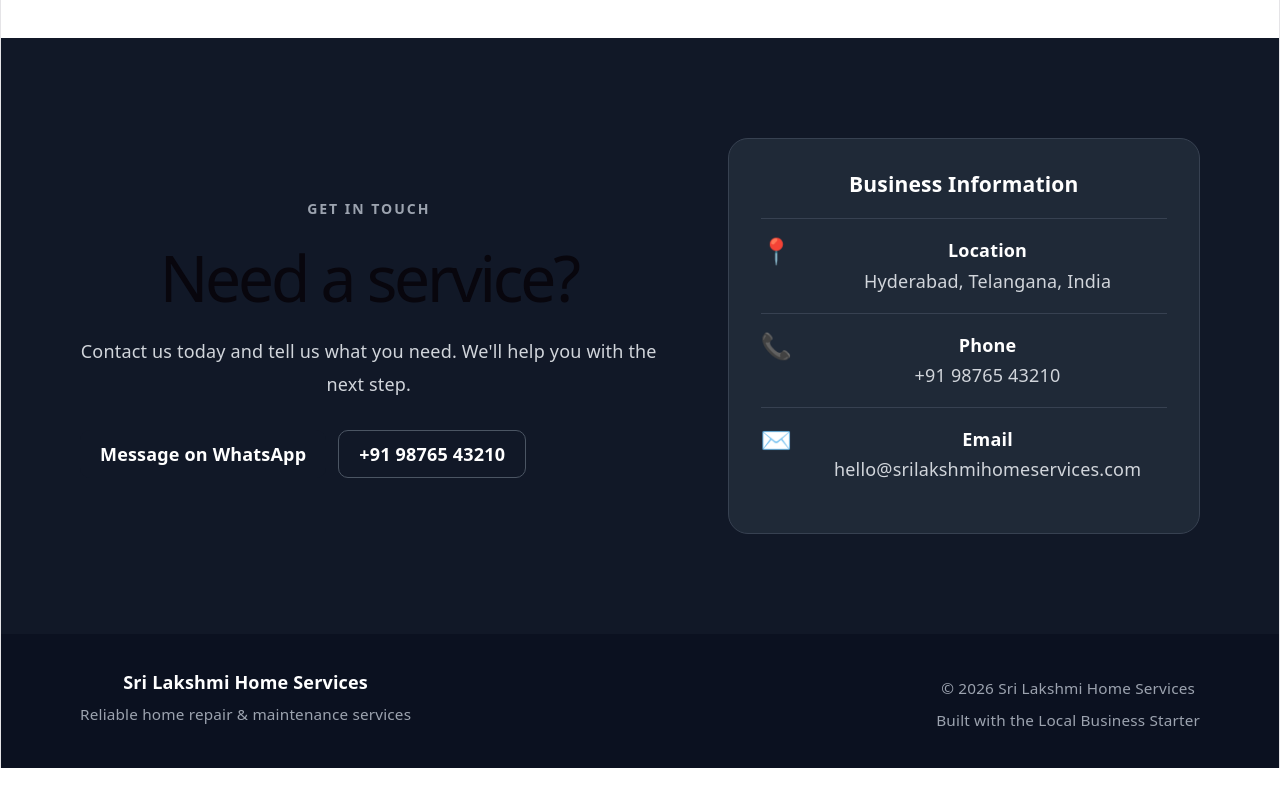
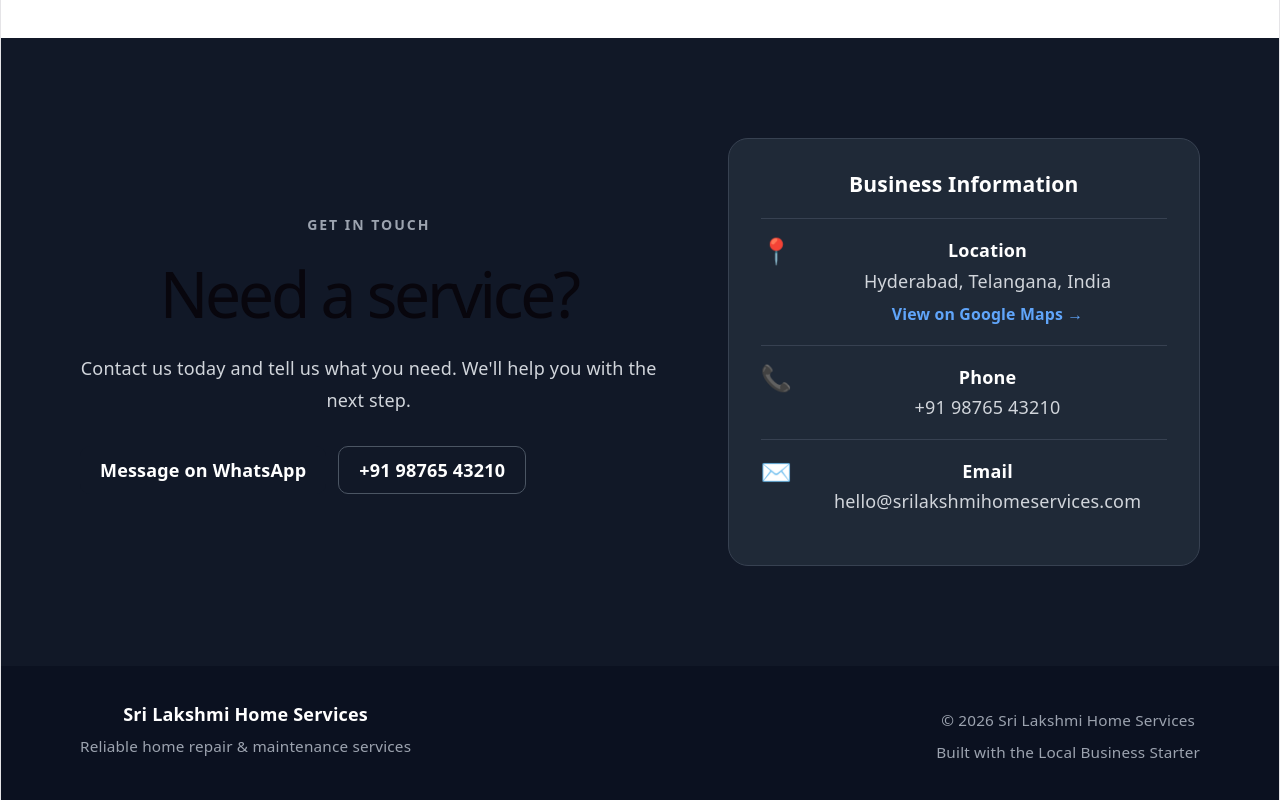
Before and after one commit to kishorejorige/local-business-starter, a React (Vite) app: page / in a window 1280 px wide. Shown: the part 4374-5174 px from the top of the page. Before the commit the page ends 5142 px from the top, so only its background shows below. Built offline with nearby package versions, Linux system fonts and the light colour scheme.

Commit message:
feat: add dynamic location and maps link

```diff
--- a/src/App.css
+++ b/src/App.css
@@ -482,6 +482,21 @@
   word-break: break-word;
 }
 
+.location-link {
+  display: inline-block;
+  margin-top: 6px;
+  color: #60a5fa;
+  font-size: 0.88rem;
+  font-weight: 600;
+  text-decoration: none;
+  transition: color 0.2s ease;
+}
+
+.location-link:hover {
+  color: #93c5fd;
+  text-decoration: underline;
+}
+
 /* Footer */
 
 .footer {
--- a/src/App.jsx
+++ b/src/App.jsx
@@ -266,6 +266,16 @@
                 <div>
                   <strong>Location</strong>
                   <p>{business.location.address}</p>
+                  {business.location.mapUrl && (
+                    <a
+                      className="location-link"
+                      href={business.location.mapUrl}
+                      target="_blank"
+                      rel="noreferrer"
+                    >
+                      View on Google Maps →
+                    </a>
+                  )}
                 </div>
               </div>
 
```
